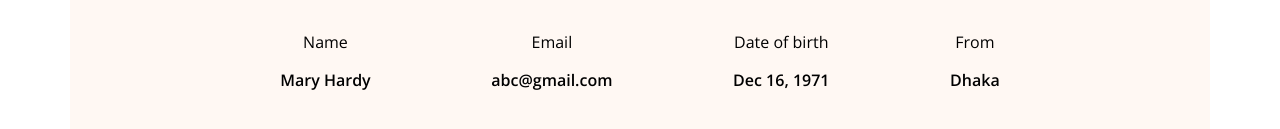
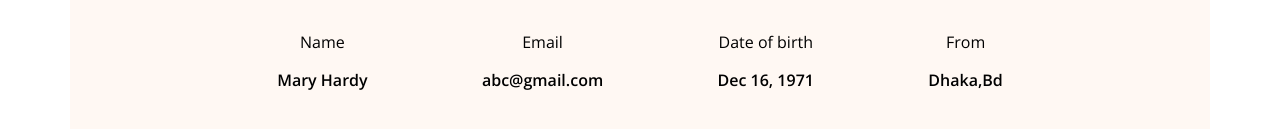
Before and after one commit to SHARIFA-AKHTER/web-developer-portfolio, a plain HTML site: page index.html in a window 1280 px wide. Shown: the part 1311-1440 px from the top of the page. Drawn offline with nearby package versions, Linux system fonts and the light colour scheme.

```diff
--- a/index.html
+++ b/index.html
@@ -58,7 +58,7 @@
                 </div>
                 <div class="about-item">
                     <p class="item-title">From</p>
-                   <p class="item-description">Dhaka</p>
+                   <p class="item-description">Dhaka,Bd</p>
                 </div>
             </div>
         </section>
```
